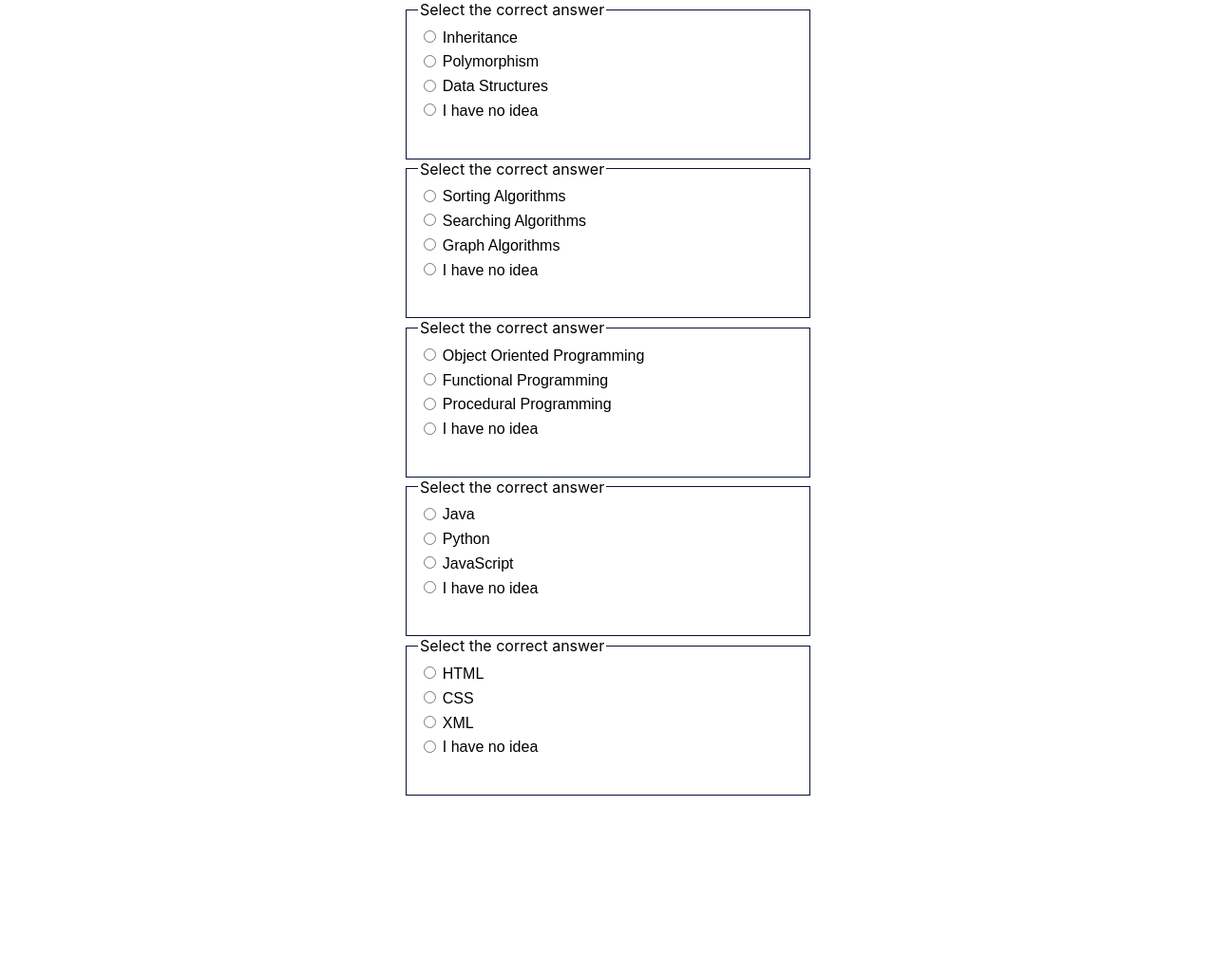
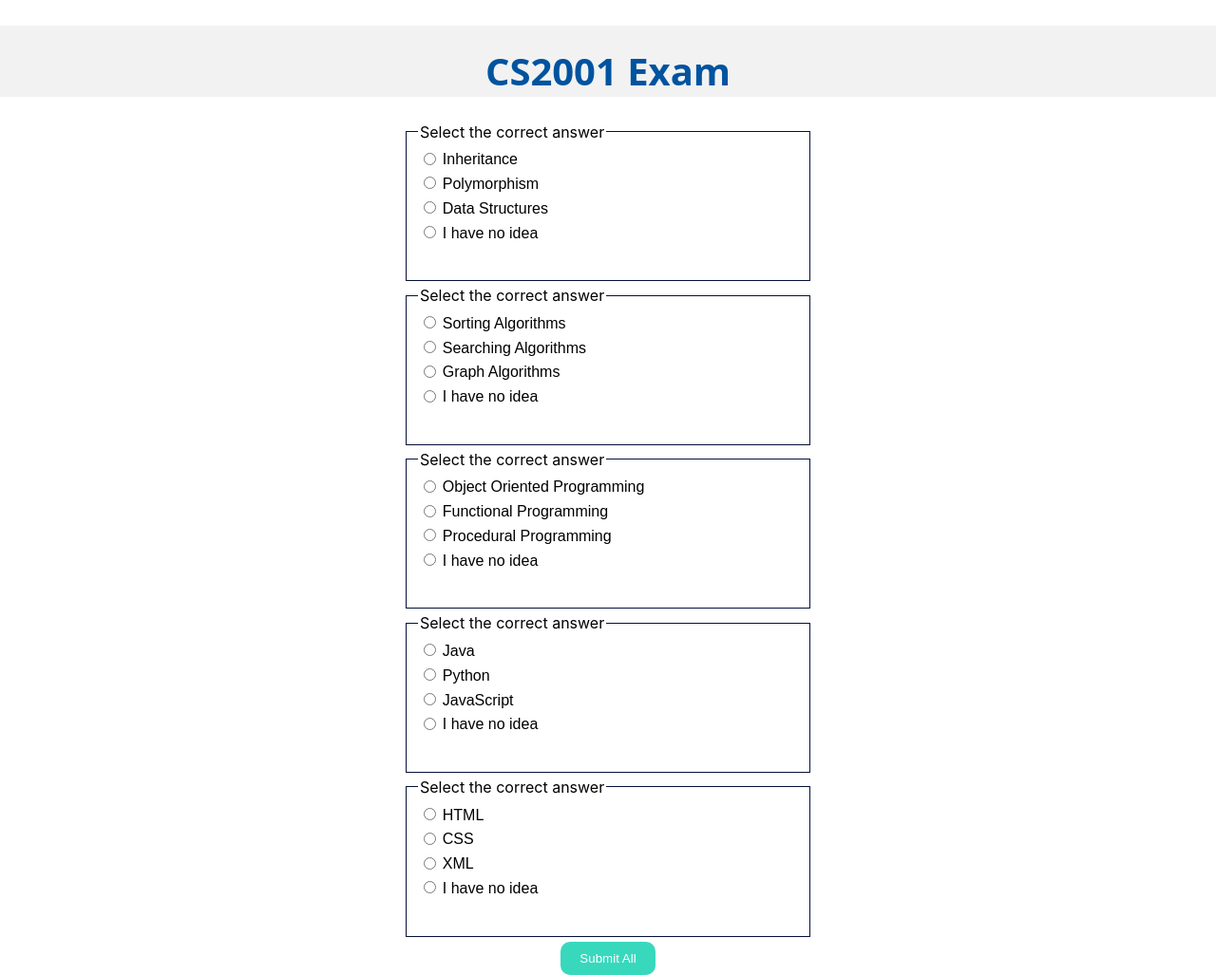
Before and after one commit to blessedchitamba/mcq-react-app, a React (Create React App) app: page / in a window 1280 px wide. Shown: the whole page at 95% size. Before the commit the page ends 838 px from the top, so only its background shows below. Built offline with nearby package versions, Linux system fonts and the light colour scheme.

Commit message:
some changes i cant remember what they were about, just before I add ability to fetch from an API

```diff
--- a/src/AnswerSheet.js
+++ b/src/AnswerSheet.js
@@ -1,8 +1,8 @@
 import AnswerForm from "./AnswerForm";
 
-export default function AnswerSheet(){
+export default function AnswerSheet({title}){
     //This component gets json data of multiple MCQ questions and renders AnswerForm components and passes data
-    //State of each question
+    //State of each question is kept and updated in the answer form
     const questions = [
         {
             "question": "question_1",
@@ -54,10 +54,18 @@ export default function AnswerSheet(){
     const forms = questions.map(q => {
         return <AnswerForm question_options={q.answers} question_number={q.question} />
     });
-    console.log("forms is ",forms);
+
     return (
         <>
-            {forms}
+            <div>
+                <h1 id="title">{title}</h1>
+            </div>
+            <div>
+                {forms}
+            </div>
+            <div id="buttonDiv">
+                <button id="submit">Submit All</button>
+            </div>
         </>
     );
 }
--- a/src/App.css
+++ b/src/App.css
@@ -44,6 +44,43 @@ fieldset {
   width: 400px;
   height: 150px;
   margin: auto;
+  margin-top: 5px;
+  margin-bottom: 5px;
+
+}
+
+#title {
+  text-align: center;
+  color: #00539f;
+  font-family: "Open Sans", sans-serif;
+  font-size: 40px;
+  padding-top: 20px;
+  background-color: #f2f2f2;
+}
+
+#buttonDiv {
+  display: flex;
+  flex-direction: column;
+  justify-content: center;
+  align-items: center;
+  margin: 0;
+}
+
+#submit {
+  display: inline-block;
+  background-color: #38d8bd;
+  padding: 10px 20px;
+  color: #ffffff;
+  text-align: center;
+  text-decoration: none;
+  border-radius: 10px;
+  border: none;
+  cursor: pointer;
+  transition: background-color 0.5s ease;
+}
+
+#submit:hover {
+  background-color: #f7c2f9;
 }
 
 
--- a/src/App.js
+++ b/src/App.js
@@ -6,7 +6,7 @@ import AnswerSheet from './AnswerSheet';
 function App() {
   return (
     <div className="App">
-      <AnswerSheet />
+      <AnswerSheet title="CS2001 Exam" /> {/*ideally this name shouldnt be a prop but coming from the answer sheet data*/}
     </div>
   );
 }
```
Also changed, not shown: src/AnswerForm.js (+5 -7 lines).
